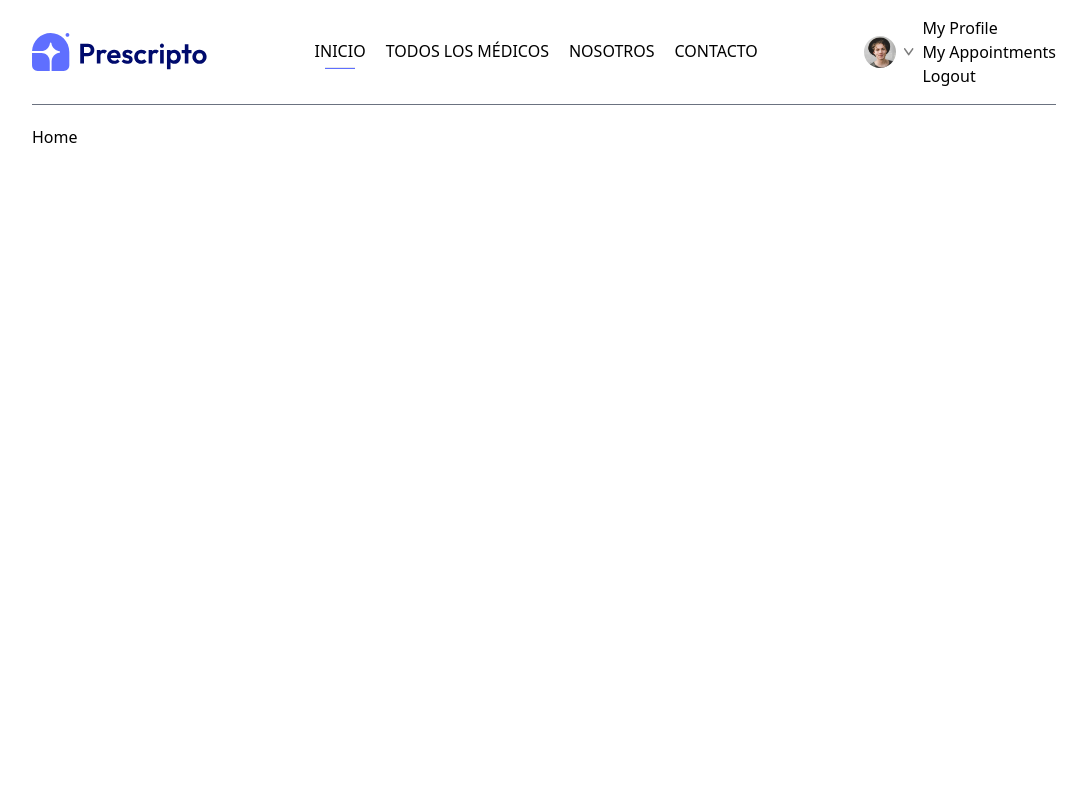
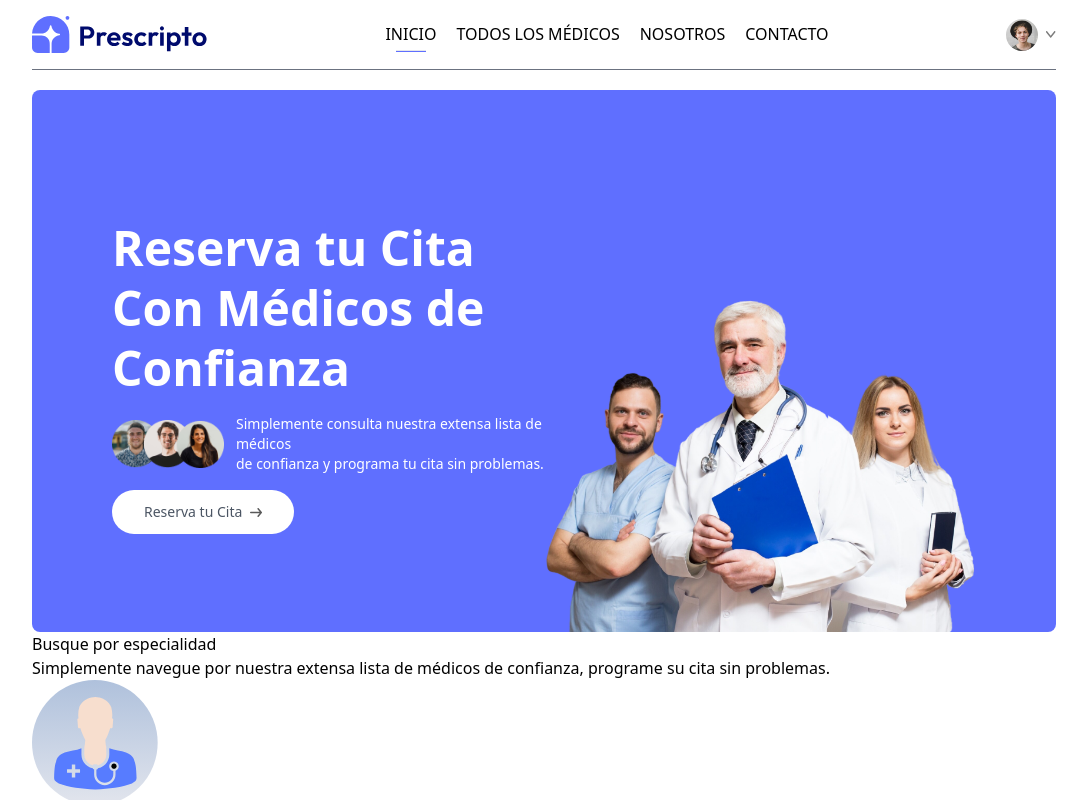
Before and after one commit to MarioCamayo/App-Reservar-Citas-Medicas, a React (Vite) app: page / in a window 1280 px wide. Shown: the top 800 px of the page, without its empty margins (96-1183 px from the left). Built offline with nearby package versions, Linux system fonts and the light colour scheme.

Commit message:
se agregó el header

```diff
--- /dev/null
+++ b/src/componets/Header.jsx
@@ -0,0 +1,29 @@
+import { assets } from "../assets_frontend/assets"
+
+export const Header = () => {
+  return (
+    <div className="flex flex-col md:flex-row flex-wrap bg-primary rounded-lg px-6 md:px-10 lg:px-20">
+
+
+      {/* {---------- lado izquierdo ------------} */}
+
+      <div className="md:w-1/2 flex flex-col items-start justify-center gap-4 py-10 m-auto md:py-[10vw] md:mb-[-30px]  ">
+        <p className="text-3xl md:text-4xl lg:text-5xl text-white font-semibold leading-tight md:leading-tight lg:leading-tight">Reserva tu Cita<br /> Con Médicos de Confianza</p>
+        <div className="flex flex-col md:flex-row items-center gap-3 text-white text-sm font-light">
+          <img className="w-28" src= {assets.group_profiles} alt="group_profiles" />
+          <p>Simplemente consulta nuestra extensa lista de médicos <br  className="hidden sm:block"/> de confianza y
+          programa tu cita sin problemas.</p>
+        </div>
+        <a className="flex items-center gap-2 bg-white px-8 py-3 rounded-full text-gray-600 text-sm m-auto md:m-0 hover:scale-105 transition-all duration-300" href="#speciality">Reserva tu Cita <img     className='w-3' src= {assets.arrow_icon} alt="arrow_icon" /> </a>
+      </div>
+
+
+      {/* {---------- lado derecho ------------} */}
+
+      <div className="md:w-1/2 relative">
+        <img className="w-full md:absolute bottom-0 h-auto rounded-lg" src= {assets.header_img} alt="header_img" />
+
+      </div>
+    </div>
+  )
+}
--- a/src/componets/Navbar.jsx
+++ b/src/componets/Navbar.jsx
@@ -37,11 +37,12 @@
             <div className='flex items-center gap-2 cursor-pointer group relative'>
               <img className='w-8 rounded-full' src=  {assets.profile_pic} alt="profile" />
               <img className='w-2.5' src= {assets.dropdown_icon} alt="dropdown_icon" />
-              <div>
-                <div>
-                  <p>My Profile</p>
-                  <p>My Appointments</p>
-                  <p>Logout</p>
+              <div className='absolute top-0 right-0 pt-14 text-base font-medium text-gray-600 z-20
+              hidden group-hover:block'>
+                <div className='min-w-48 bg-stone-100 rounded flex flex-col gap-4 p-4'>
+                  <p onClick={()=> {navigate('/profile')} }  className='hover:text-black cursor-pointer'>Mi perfil</p>
+                  <p onClick={()=> {navigate('/my-appointments')} }  className='hover:text-black cursor-pointer'>Mis citas</p>
+                  <p onClick={()=> {setToken(false)} }  className='hover:text-black cursor-pointer'>Cerrar sesión</p>
                 </div>
               </div>
             </div>
--- /dev/null
+++ b/src/componets/SpecialityMenu.jsx
@@ -0,0 +1,19 @@
+import { Link } from "react-router-dom"
+import { specialityData } from "../assets_frontend/assets"
+
+export const SpecialityMenu = () => {
+  return (
+    <div id="speciality">
+      <h1>Busque por especialidad</h1>
+      <p>Simplemente navegue por nuestra extensa lista de médicos de confianza, programe su cita sin problemas.</p>
+      <div>
+        {specialityData.map((item, index)=>(
+          <Link key={index} to={`/doctors/${item.speciality}`}>
+            <img src= {item.image} alt="image" />
+            <p>{item.speciality} </p>
+          </Link>
+        ))}
+      </div>
+    </div>
+  )
+}
--- a/src/pages/Home.jsx
+++ b/src/pages/Home.jsx
@@ -1,6 +1,12 @@
+import { Header } from "../componets/Header"
+import { SpecialityMenu } from './../componets/SpecialityMenu';
 
 export const Home = () => {
   return (
-    <div>Home</div>
+    <div>
+      <Header />
+      <SpecialityMenu />
+      Home
+    </div>
   )
 }
```
